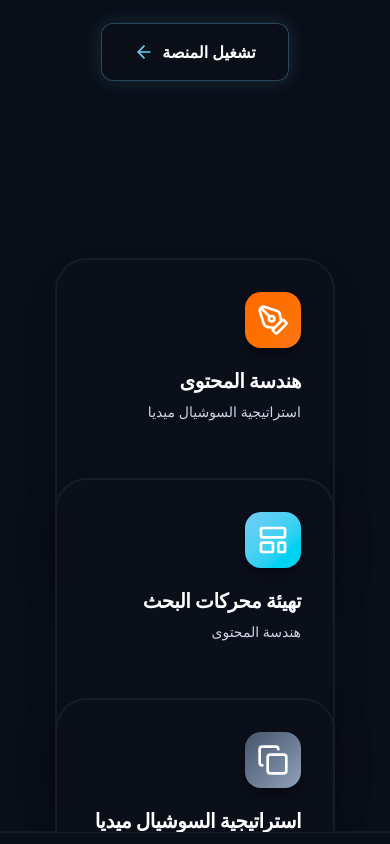
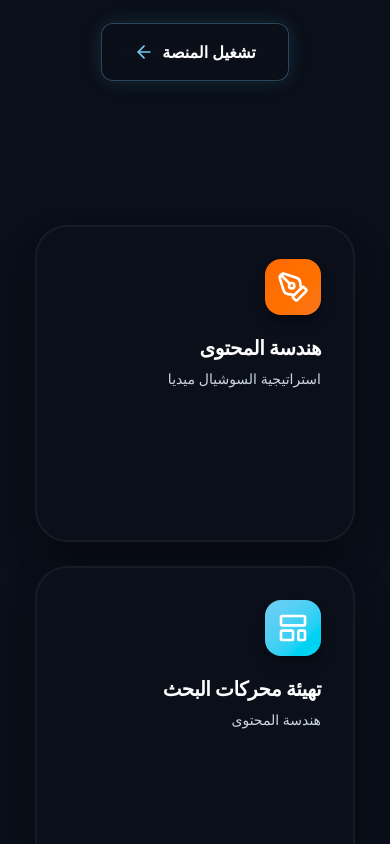
Before and after one commit to ShrouqAshraf-Marketing/TASK-MEDIA-PROJECT, a Next.js app: page / in a window 390 px wide. Shown: the part 1156-2000 px from the top of the page. Built offline with nearby package versions, Linux system fonts and the light colour scheme; no server answers.

Commit message:
final fix

```diff
--- a/app/layout.tsx
+++ b/app/layout.tsx
@@ -22,7 +22,7 @@ export default function RootLayout({
 }>) {
   return (
     <html lang="ar" dir="rtl" className="dark">
-      <body className={`${cairo.className} antialiased selection:bg-accent/30 selection:text-white`}>
+      <body className={`${cairo.className} antialiased selection:bg-accent/30 selection:text-white overflow-x-hidden`}>
         <Providers>
           <LanguageProvider>
             <ToastProvider>
--- a/components/DeckOfCardsFeatures.tsx
+++ b/components/DeckOfCardsFeatures.tsx
@@ -1,7 +1,7 @@
 "use client";
 
 import { motion, useInView } from "framer-motion";
-import { useRef } from "react";
+import { useRef, useState, useEffect } from "react";
 import { Copy, PenTool, LayoutTemplate, MessageSquareMore, Layers, PieChart } from "lucide-react";
 import { useLanguage } from "./LanguageContext";
 import { useRouter } from "next/navigation";
@@ -11,6 +11,17 @@ export default function DeckOfCardsFeatures() {
   const ref = useRef(null);
   const isInView = useInView(ref, { once: true, margin: "-150px" });
   const { t } = useLanguage();
+
+  const [isMobile, setIsMobile] = useState(true);
+  const [isMounted, setIsMounted] = useState(false);
+
+  useEffect(() => {
+    setIsMounted(true);
+    const checkMobile = () => setIsMobile(window.innerWidth <= 1024);
+    checkMobile();
+    window.addEventListener('resize', checkMobile);
+    return () => window.removeEventListener('resize', checkMobile);
+  }, []);
 
   const services = [
     {
@@ -72,10 +83,10 @@ export default function DeckOfCardsFeatures() {
   };
 
   return (
-    <div className="relative w-full pb-32 flex flex-col items-center justify-center min-h-[550px]" ref={ref}>
+    <div className="relative w-full pb-16 lg:pb-32 flex flex-col items-center justify-center min-h-auto lg:min-h-[550px]" ref={ref}>
 
        {/* Cards Deck Area */}
-       <div className="relative w-full max-w-[1200px] h-fit md:h-[400px] flex items-center justify-center pt-10">
+       <div className="relative w-full max-w-[1200px] flex flex-col lg:block items-center justify-center pt-10 gap-6 lg:gap-0 lg:h-[400px]">
           {services.map((svc, i) => (
              <motion.div
                key={i}
@@ -89,16 +100,16 @@ export default function DeckOfCardsFeatures() {
                }}
                animate={isInView ? {
                   opacity: 1,
-                  x: typeof window !== 'undefined' && window.innerWidth > 1024 ? desktopSpread[i].x : 0,
-                  y: typeof window !== 'undefined' && window.innerWidth > 1024 ? desktopSpread[i].y : i * 220,
-                  rotate: typeof window !== 'undefined' && window.innerWidth > 1024 ? desktopSpread[i].rotate : 0,
-                  scale: typeof window !== 'undefined' && window.innerWidth > 1024 ? 1 : 1,
+                  x: isMounted && !isMobile ? desktopSpread[i].x : 0,
+                  y: isMounted && !isMobile ? desktopSpread[i].y : 0,
+                  rotate: isMounted && !isMobile ? desktopSpread[i].rotate : 0,
+                  scale: 1,
                   zIndex: i
                } : {}}
                whileHover={{
-                  scale: 1.08,
-                  y: typeof window !== 'undefined' && window.innerWidth > 1024 ? desktopSpread[i].y - 40 : i * 220 - 10,
-                  rotate: typeof window !== 'undefined' && window.innerWidth > 1024 ? desktopSpread[i].rotate / 2 : 0,
+                  scale: 1.05,
+                  y: isMounted && !isMobile ? desktopSpread[i].y - 40 : -10,
+                  rotate: isMounted && !isMobile ? desktopSpread[i].rotate / 2 : 0,
                   zIndex: 50
                }}
                transition={{
@@ -108,7 +119,7 @@ export default function DeckOfCardsFeatures() {
                   delay: i * 0.1
                }}
                onClick={() => handleCardClick(svc.id)}
-               className="absolute w-[280px] h-fit min-h-[300px] bg-[#0b0f1a] border-2 border-white/5 rounded-[2rem] p-8 shadow-xl flex flex-col justify-between cursor-pointer group hover:border-accent/40"
+               className="relative lg:absolute w-full max-w-[320px] lg:max-w-none lg:w-[280px] h-fit min-h-[300px] bg-[#0b0f1a] border-2 border-white/5 rounded-[2rem] p-8 shadow-xl flex flex-col justify-between cursor-pointer group hover:border-accent/40"
                style={{
                   boxShadow: "0 20px 40px -10px rgba(0, 0, 0, 0.5)"
                }}
--- a/components/HeroSection.tsx
+++ b/components/HeroSection.tsx
@@ -20,7 +20,7 @@ export default function HeroSection() {
           <motion.h1
             initial={{ opacity: 0, y: 20 }}
             animate={{ opacity: 1, y: 0 }}
-            className="text-5xl md:text-6xl lg:text-[5.5rem] leading-[1.05] tracking-tight font-extrabold text-white"
+            className="text-4xl sm:text-5xl md:text-6xl lg:text-[5.5rem] leading-[1.05] tracking-tight font-extrabold text-white"
           >
              Revolutionize Your <br className="hidden lg:block"/>
              <span className="text-transparent bg-clip-text bg-gradient-to-r from-accent to-secondary drop-shadow-[0_0_10px_rgba(75,180,204,0.3)]">Marketing</span> <br className="hidden lg:block"/>
@@ -30,7 +30,7 @@ export default function HeroSection() {
             initial={{ opacity: 0, y: 20 }}
             animate={{ opacity: 1, y: 0 }}
             transition={{ delay: 0.1 }}
-            className="text-lg lg:text-xl text-slate-400 max-w-2xl font-medium mx-auto lg:mx-0 leading-relaxed"
+            className="text-base sm:text-lg lg:text-xl text-slate-400 max-w-2xl font-medium mx-auto lg:mx-0 leading-relaxed"
           >
              The ultimate platform connecting ambitious businesses with elite freelance marketers. Build faster. Scale smarter.
           </motion.p>
@@ -40,10 +40,10 @@ export default function HeroSection() {
             transition={{ delay: 0.2 }}
             className="flex flex-col sm:flex-row items-center gap-5 justify-center lg:justify-start pt-4"
           >
-             <button className="w-full sm:w-auto bg-gradient-to-r from-secondary to-accent hover:opacity-90 text-white px-8 py-4 rounded-2xl font-bold tracking-wide shadow-xl shadow-secondary/20 transition-all hover:scale-105 active:scale-95 text-lg">
+             <button className="w-full sm:w-auto bg-gradient-to-r from-secondary to-accent hover:opacity-90 text-white px-8 py-4 rounded-2xl font-bold tracking-wide shadow-xl shadow-secondary/20 transition-all hover:scale-105 active:scale-95 text-base sm:text-lg">
                 Find Marketers
              </button>
-             <button className="w-full sm:w-auto bg-transparent hover:bg-white/5 text-white border-2 border-white/20 px-8 py-4 rounded-2xl font-bold tracking-wide transition-all hover:scale-105 active:scale-95 text-lg">
+             <button className="w-full sm:w-auto bg-transparent hover:bg-white/5 text-white border-2 border-white/20 px-8 py-4 rounded-2xl font-bold tracking-wide transition-all hover:scale-105 active:scale-95 text-base sm:text-lg">
                 Become a Marketer
              </button>
           </motion.div>
@@ -54,13 +54,13 @@ export default function HeroSection() {
              <motion.div
                key={i}
                initial={{ opacity: 0, x: 100, rotate: 0 }}
-               animate={{ opacity: 1, x: i * 30 - 40, y: i * -20, rotate: 10 + (i * 2) }}
+               animate={{ opacity: 1, x: i * 20 - 20, y: i * -15, rotate: 10 + (i * 2) }}
                transition={{ duration: 0.8, delay: 0.3 + (i * 0.2), type: "spring" }}
-               whileHover={{ y: i * -20 - 15, scale: 1.05, zIndex: 50, transition: { duration: 0.2 } }}
-               className="absolute bg-slate-900/40 backdrop-blur-2xl border border-white/10 p-6 rounded-[2rem] shadow-[0_20px_40px_-15px_rgba(0,0,0,0.5)] w-[280px] cursor-pointer"
+               whileHover={{ y: i * -15 - 15, scale: 1.05, zIndex: 50, transition: { duration: 0.2 } }}
+               className="absolute bg-slate-900/40 backdrop-blur-2xl border border-white/10 p-5 md:p-6 rounded-[2rem] shadow-[0_20px_40px_-15px_rgba(0,0,0,0.5)] w-[240px] md:w-[280px] cursor-pointer"
                style={{ zIndex: i + 10 }}
              >
-                <div className={`w-12 h-12 rounded-2xl flex items-center justify-center mb-5 ${card.color}`}>
+                <div className={`w-10 h-10 md:w-12 md:h-12 rounded-2xl flex items-center justify-center mb-4 md:mb-5 ${card.color}`}>
                    {card.icon}
                 </div>
                 <h3 className="font-bold text-white text-lg mb-2">{card.title}</h3>
--- a/components/HowItWorksSection.tsx
+++ b/components/HowItWorksSection.tsx
@@ -18,15 +18,15 @@ export default function HowItWorksSection() {
       <div className="max-w-7xl mx-auto">
         <div className="text-center mb-20 max-w-2xl mx-auto space-y-6 relative z-30">
            <span className="text-accent font-bold tracking-widest text-sm uppercase">{t('simpleProcess')}</span>
-           <h2 className="text-4xl md:text-5xl font-extrabold text-white tracking-tight leading-normal md:leading-tight relative z-20">{t('howItWorks')}</h2>
-           <p className="text-slate-400 text-lg font-medium leading-relaxed">{t('howItWorksSub')}</p>
+           <h2 className="text-3xl md:text-5xl font-extrabold text-white tracking-tight leading-normal md:leading-tight relative z-20">{t('howItWorks')}</h2>
+           <p className="text-slate-400 text-base md:text-lg font-medium leading-relaxed">{t('howItWorksSub')}</p>
         </div>
 
         <div className="relative">
           {/* Connector Line */}
           <div className="hidden md:block absolute top-12 left-[10%] right-[10%] h-[2px] bg-slate-800"></div>
 
-          <div className="grid grid-cols-1 md:grid-cols-3 gap-y-24 md:gap-12 relative z-10">
+          <div className="grid grid-cols-1 md:grid-cols-2 lg:grid-cols-3 gap-y-12 md:gap-12 relative z-10">
             {steps.map((step, i) => (
               <motion.div
                 key={i}
--- a/components/Navbar.tsx
+++ b/components/Navbar.tsx
@@ -11,7 +11,7 @@ export default function Navbar() {
 
   return (
     <nav className="w-full fixed top-0 left-0 z-50 bg-[#0b0f1a]/40 backdrop-blur-2xl border-b border-white/10 transition-all duration-300">
-      <div className="max-w-[90rem] mx-auto px-6 h-20 flex items-center justify-between">
+      <div className="max-w-[90rem] mx-auto px-4 py-3 lg:py-0 lg:h-20 flex flex-col lg:flex-row items-center justify-between gap-3 lg:gap-0">
 
         {/* Brand Logo */}
         <Link href="/" className="flex items-center shrink-0 group">
```
